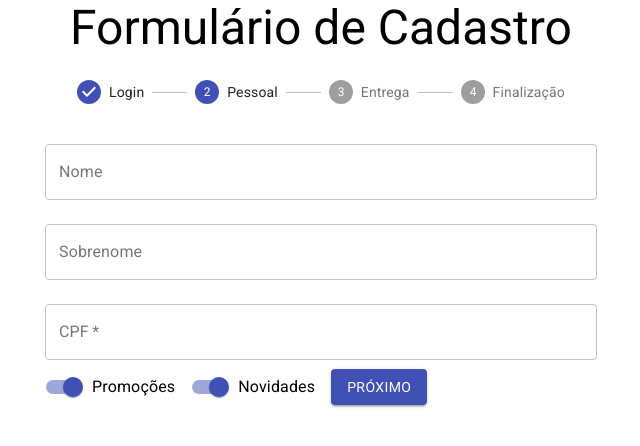
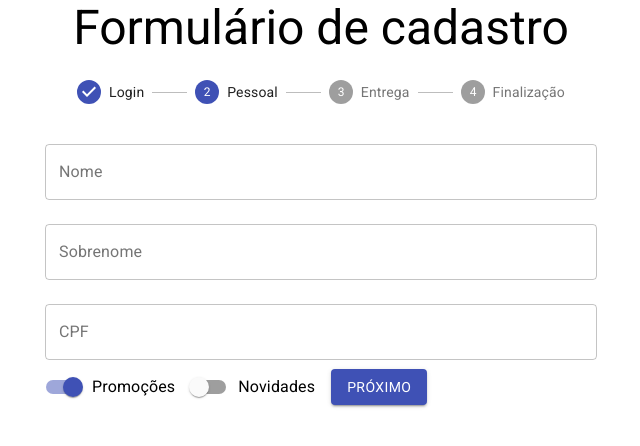
Before and after one commit to joaovictordantasj/formulario-de-cadastro-com-trilha, a React (Create React App) app: page / in a window 1280 px wide. Both pictures are taken after typing "name@example.com", "Sample123" into the empty fields and a click on the button "PRÓXIMO". Shown: the top 446 px of the page, without its empty margins (319-959 px from the left). Built offline with nearby package versions, Linux system fonts and the light colour scheme.

Commit message:
validações adicionadas

```diff
--- a/src/App.js
+++ b/src/App.js
@@ -1,31 +1,23 @@
-import React, { Component }from 'react';
+import React, { Component } from 'react';
 import './App.css';
+import FormularioCadastro from './Components/FormularioCadastro/FormularioCadastro';
+import 'fontsource-roboto';
+import {Container, Typography } from '@material-ui/core'
 
-import 'fontsource-roboto';
-import { Container, Typography } from '@material-ui/core';
-import DadosPessoais from './Components/FormularioCadastro/FormularioCadastro';
-
+import {validarCPF, validarSenha} from './models/Cadastro'
 class App extends Component {
-  render () {
+  render() {
     return (
-      <Container component="article" maxWidth="sm">
-        <Typography variant="h3" component="h1" align="center">Formulário de Cadastro</Typography>
-        <DadosPessoais aoEnviar={aoEnviarForm} validarCpf={validarCpf} />
+      <Container component='article' maxWidth='sm'>
+        <Typography variant='h3' component='h1' align='center' >Formulário de cadastro</Typography>
+        <FormularioCadastro aoEnviar={aoEnviarForm} validacoes={{cpf:validarCPF, senha:validarSenha, nome:validarSenha}} />
       </Container>
     );
   }
 }
 
-function aoEnviarForm (dados) {
+function aoEnviarForm(dados){
   console.log(dados);
 }
 
-function validarCpf (cpf) {
-  if (cpf.length < 11){
-    return {valido:false, texto: 'O CPF deve ter 11 dígitos!'};
-  } else {
-    return {valido:true, texto: ''};
-  }
-}
-
 export default App;
--- a/src/Components/FormularioCadastro/DadosPessoais.jsx
+++ b/src/Components/FormularioCadastro/DadosPessoais.jsx
@@ -1,64 +1,78 @@
 import React, { useState } from 'react';
-import { Button, TextField, Switch, FormControlLabel } from '@material-ui/core';
+import { TextField, Button, Switch, FormControlLabel } from '@material-ui/core';
 
-function DadosPessoais({aoEnviar, validarCpf}) {
+function DadosPessoais({ aoEnviar, validacoes }) {
   const [nome, setNome] = useState('');
   const [sobrenome, setSobrenome] = useState('');
   const [cpf, setCpf] = useState('');
   const [promocoes, setPromocoes] = useState(true);
-  const [novidades, setNovidades] = useState(true);
-  const [err, setErr] = useState({cpf:{valido:true, texto:''}})
-  return(
+  const [novidades, setNovidades] = useState(false);
+  const [erros, setErros] = useState({ cpf: { valido: true, texto: '' }, nome: { valido: true, texto: '' } });
+
+  function validarCampos(event) {
+    const { name, value } = event.target;
+    const novoEstado = { ...erros };
+    novoEstado[name] = validacoes[name](value);
+    setErros(novoEstado);
+  }
+  function possoEnviar() {
+    for (let campo in erros) {
+      if (!erros[campo].valido) {
+        return false;
+      }
+    }
+    return true;
+  }
+  return (
     <form
-      onSubmit={e => {
-        e.preventDefault();
-        aoEnviar({nome, sobrenome, cpf, promocoes, novidades});
-        // console.log({nome, sobrenome, cpf, promocoes, novidades});
+      onSubmit={(event) => {
+        event.preventDefault();
+        if (possoEnviar()) {
+          aoEnviar({ nome, sobrenome, cpf, novidades, promocoes });
+        }
       }}
     >
       <TextField
         value={nome}
-        onChange={e => setNome(e.target.value)}
+        onChange={(event) => {
+          setNome(event.target.value);
+        }}
+        onBlur={validarCampos}
+        error={!erros.nome.valido}
+        helperText={erros.nome.texto}
         id='nome'
         label='Nome'
+        name='nome'
         variant='outlined'
         margin='normal'
-        // required
         fullWidth
       />
-
       <TextField
         value={sobrenome}
-        onChange={e => setSobrenome(e.target.value)}
+        onChange={(event) => {
+          setSobrenome(event.target.value);
+        }}
         id='sobrenome'
+        name='sobrenome'
         label='Sobrenome'
         variant='outlined'
         margin='normal'
-        // required
         fullWidth
       />
-
       <TextField
         value={cpf}
-        onChange={e => {
-          let tmpCpf = e.target.value;
-          if (tmpCpf.length <= 11) {
-            setCpf(tmpCpf);
-          }
+        onChange={(event) => {
+          setCpf(event.target.value);
         }}
-        onBlur={e => {
-          const ehValido = validarCpf(cpf);
-          setErr({cpf:ehValido});
-        }}
-        error={!err.cpf.valido}
-        helperText={err.cpf.texto}
-        id='cpf'
+        onBlur={validarCampos}
+        error={!erros.cpf.valido}
+        helperText={erros.cpf.texto}
+        id='CPF'
+        name='cpf'
         label='CPF'
         variant='outlined'
-        type='number'
         margin='normal'
         fullWidth
-        required
       />
 
       <FormControlLabel
@@ -66,10 +80,11 @@ function DadosPessoais({aoEnviar, validarCpf}) {
         control={
           <Switch
             checked={promocoes}
-            onChange={e => setPromocoes(e.target.checked)}
-            name='promoções'
+            onChange={(event) => {
+              setPromocoes(event.target.checked);
+            }}
+            name='promocoes'
             color='primary'
-            // defaultChecked={promocoes}
           />
         }
       />
@@ -79,15 +94,18 @@ function DadosPessoais({aoEnviar, validarCpf}) {
         control={
           <Switch
             checked={novidades}
-            onChange={e => setNovidades(e.target.checked)}
+            onChange={(event) => {
+              setNovidades(event.target.checked);
+            }}
             name='novidades'
             color='primary'
-            // defaultChecked={novidades}
           />
         }
       />
 
-      <Button type='submit' variant='contained' color='primary'>Próximo</Button>
+      <Button type='submit' variant='contained' color='primary'>
+        Próximo
+      </Button>
     </form>
   );
 }
--- a/src/Components/FormularioCadastro/DadosUsuario.jsx
+++ b/src/Components/FormularioCadastro/DadosUsuario.jsx
@@ -1,40 +1,70 @@
 import React, { useState } from 'react';
-import { Button, TextField } from '@material-ui/core';
+import { TextField, Button } from '@material-ui/core';
 
-
-function DadosUsuario ({aoEnviar}) {
+function DadosUsuario({ aoEnviar, validacoes }) {
   const [email, setEmail] = useState('');
   const [senha, setSenha] = useState('');
+
+  const [erros, setErros] = useState({ senha: { valido: true, texto: '' } });
+
+  function validarCampos(event) {
+    const { name, value } = event.target;
+    const novoEstado = { ...erros };
+    novoEstado[name] = validacoes[name](value);
+    setErros(novoEstado);
+  }
+
+  function possoEnviar() {
+    for (let campo in erros) {
+      if (!erros[campo].valido) {
+        return false;
+      }
+    }
+    return true;
+  }
   return (
     <form
-      onSubmit={e => {
-        e.preventDefault();
-        aoEnviar({email, senha});
+      onSubmit={(event) => {
+        event.preventDefault();
+        if (possoEnviar()) {
+          aoEnviar({ email, senha });
+        }
       }}
     >
       <TextField
         value={email}
-        onChange={e => {setEmail(e.target.value)}}
+        onChange={(event) => {
+          setEmail(event.target.value);
+        }}
         id='email'
+        name='email'
         label='email'
         type='email'
+        required
         variant='outlined'
         margin='normal'
-        required
         fullWidth
       />
       <TextField
         value={senha}
-        onChange={e => {setSenha(e.target.value)}}
+        onChange={(event) => {
+          setSenha(event.target.value);
+        }}
+        onBlur={validarCampos}
+        error={!erros.senha.valido}
+        helperText={erros.senha.texto}
         id='senha'
+        name='senha'
         label='senha'
         type='password'
+        required
         variant='outlined'
         margin='normal'
-        required
         fullWidth
       />
-      <Button type='submit' variant='contained' color='primary'>Próximo</Button>
+      <Button type='submit' variant='contained' color='primary'>
+        Próximo
+      </Button>
     </form>
   );
 }
--- a/src/Components/FormularioCadastro/FormularioCadastro.jsx
+++ b/src/Components/FormularioCadastro/FormularioCadastro.jsx
@@ -1,36 +1,34 @@
-import React, { useEffect, useState } from 'react';
+import React, { useState, useEffect } from 'react';
 import DadosPessoais from './DadosPessoais';
 import DadosUsuario from './DadosUsuario';
 import DadosEntrega from './DadosEntrega';
-import { Step, StepLabel, Stepper, Typography } from '@material-ui/core';
+import { Typography, Stepper, Step, StepLabel } from '@material-ui/core';
 
-function FormularioCadastro({aoEnviar, validarCpf}) {
+function FormularioCadastro({ aoEnviar, validacoes }) {
   const [etapaAtual, setEtapaAtual] = useState(0);
   const [dadosColetados, setDados] = useState({});
-  useEffect(() => {
-    if (etapaAtual === formularios.length - 1) {
+
+  useEffect(()=>{
+    if(etapaAtual === formularios.length-1){
       aoEnviar(dadosColetados);
     }
   })
 
   const formularios = [
-    <DadosUsuario aoEnviar={coletarDados} />,
-    <DadosPessoais aoEnviar={coletarDados} validarCpf={validarCpf}/>,
-    <DadosEntrega aoEnviar={coletarDados} />,
-    <Typography variant="h5">Obrigado Pelo Cadastro!</Typography>
-  ]
+    <DadosUsuario aoEnviar={coletarDados} validacoes={validacoes}/>,
+    <DadosPessoais aoEnviar={coletarDados} validacoes={validacoes} />,
+    <DadosEntrega aoEnviar={coletarDados} validacoes={validacoes} />,
+    <Typography variant='h5'>Obrigado pelo Cadastro!</Typography>
+  ];
 
-  function coletarDados (dados) {
+  function coletarDados(dados){
     setDados({...dadosColetados, ...dados});
     proximo();
   }
-
   function proximo() {
     setEtapaAtual(etapaAtual + 1);
   }
-
-  return (
-    <>
+  return <>
   <Stepper activeStep={etapaAtual}>
     <Step><StepLabel>Login</StepLabel></Step>
     <Step><StepLabel>Pessoal</StepLabel></Step>
@@ -38,8 +36,6 @@ function FormularioCadastro({aoEnviar, validarCpf}) {
     <Step><StepLabel>Finalização</StepLabel></Step>
   </Stepper>
   {formularios[etapaAtual]}
-    </>
-  );
+  </>;
 }
-
 export default FormularioCadastro;
--- a/src/index.js
+++ b/src/index.js
@@ -2,6 +2,7 @@ import React from 'react';
 import ReactDOM from 'react-dom';
 import './index.css';
 import App from './App';
+
 
 ReactDOM.render(
   <React.StrictMode>
--- /dev/null
+++ b/src/models/Cadastro.js
@@ -0,0 +1,17 @@
+function validarCPF(cpf) {
+  if (cpf.length !== 11) {
+    return { valido: false, texto: 'CPF deve ter 11 dígitos.' };
+  } else {
+    return { valido: true, texto: '' };
+  }
+}
+
+function validarSenha(senha) {
+  if (senha.length < 4 || senha.length > 72) {
+    return { valido: false, texto: 'Senha deve ter 4 e 72 dígitos.' };
+  } else {
+    return { valido: true, texto: '' };
+  }
+}
+
+export {validarCPF, validarSenha};
```
Also changed, not shown: src/Components/FormularioCadastro/DadosEntrega.jsx (+34 -23 lines), 1 other file (tests, documents, lock files or other folders). Lines whose indentation alone changed are shown as unchanged.
